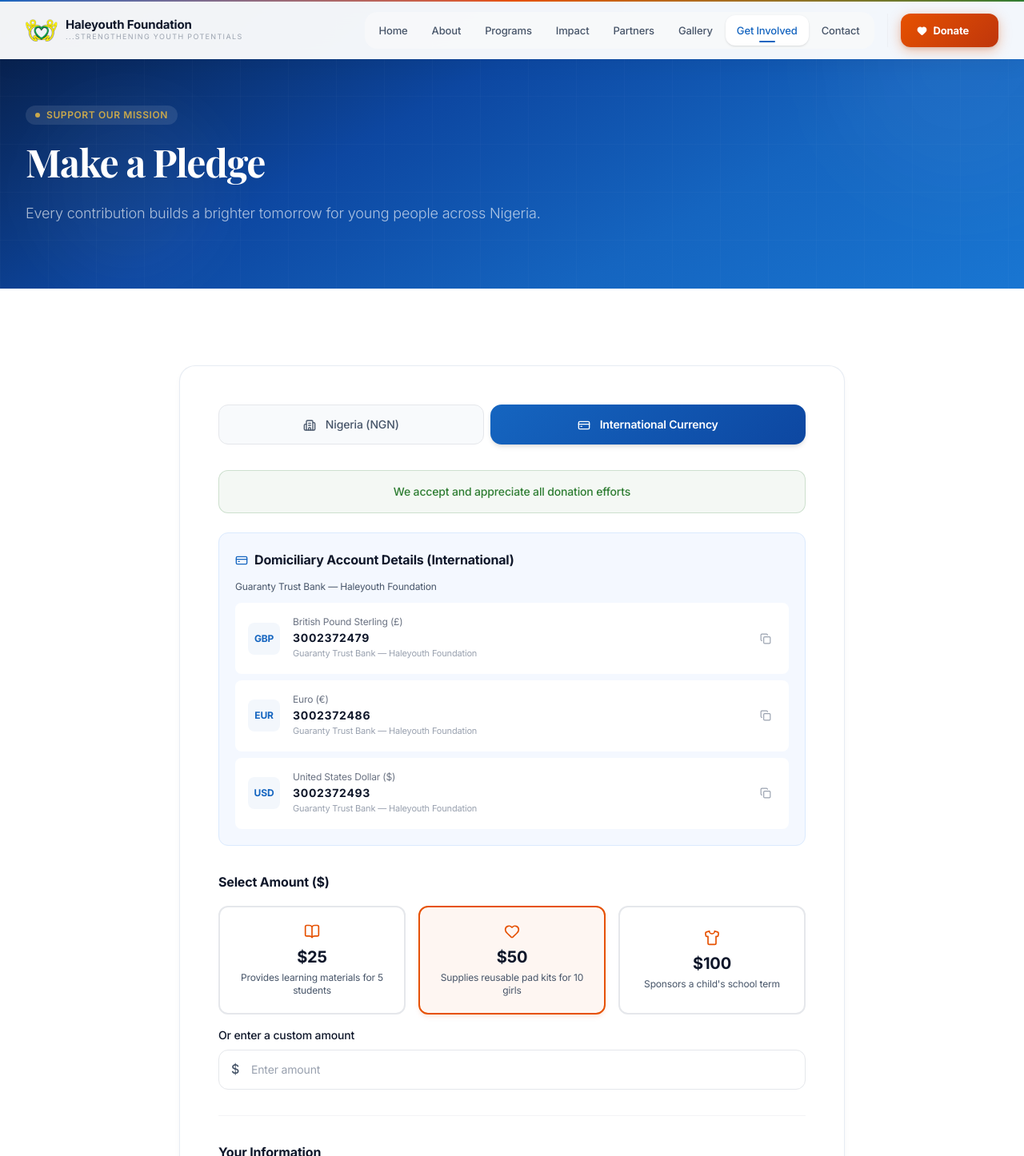
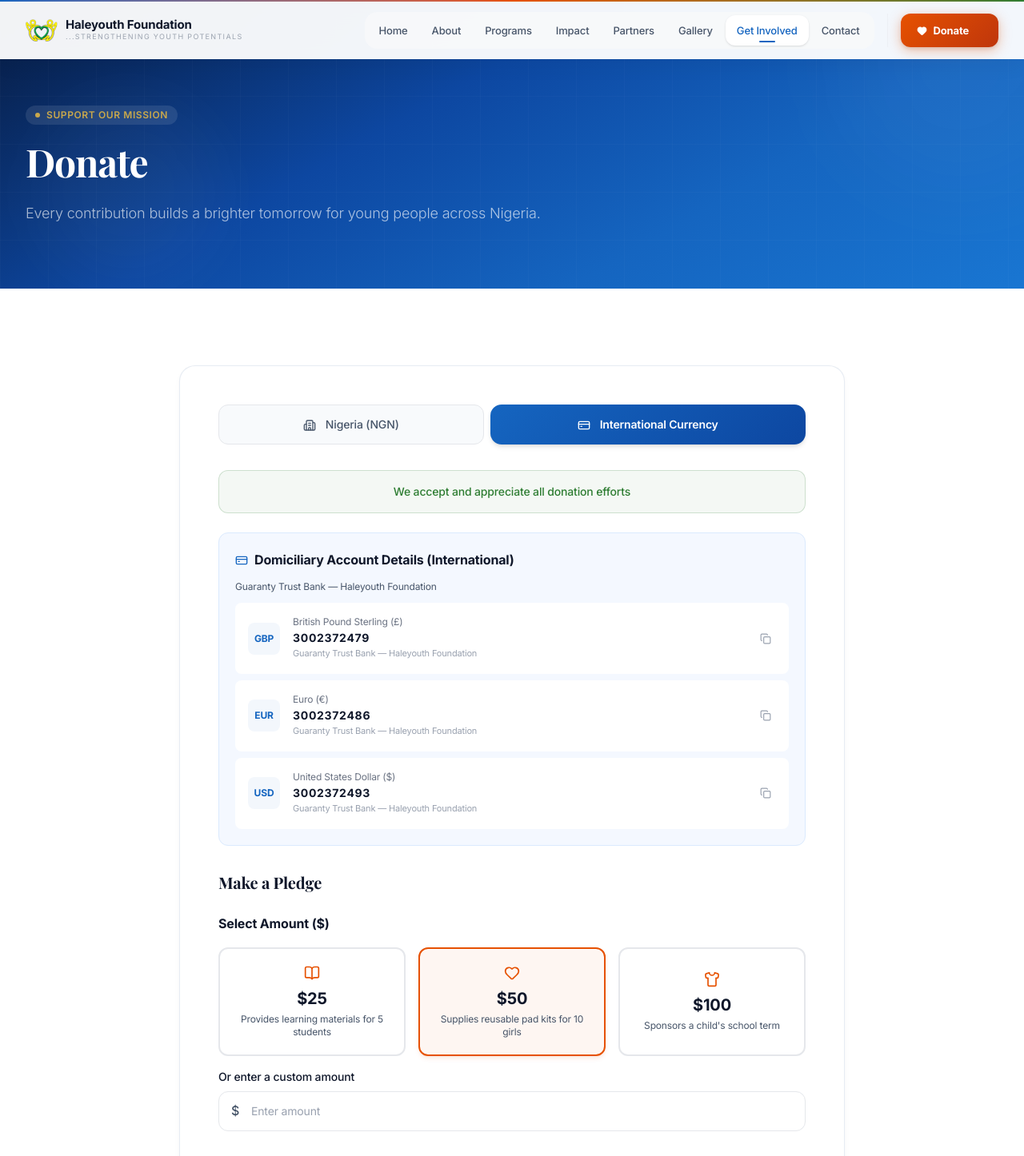
Before and after one commit to haleyouth/haleyouthfoundation, a Next.js app: page /get-involved/donate in a window 1280 px wide. Shown: the top 1446 px of the page at 80% size. Built offline with nearby package versions, Linux system fonts and the light colour scheme; a web font is replaced by a local one.

Commit message:
fix: Page title is Donate, form section title is Make a Pledge

```diff
--- a/src/app/get-involved/donate/page.tsx
+++ b/src/app/get-involved/donate/page.tsx
@@ -125,7 +125,7 @@ export default function DonatePage() {
 
   return (
     <>
-      <PageHeader title="Make a Pledge" subtitle="Every contribution builds a brighter tomorrow for young people across Nigeria." badge="Support Our Mission" />
+      <PageHeader title="Donate" subtitle="Every contribution builds a brighter tomorrow for young people across Nigeria." badge="Support Our Mission" />
 
       <section className="py-16 sm:py-24 bg-bg-primary">
         <div className="max-w-4xl mx-auto px-4 sm:px-6 lg:px-8">
@@ -201,6 +201,7 @@ export default function DonatePage() {
             )}
 
             {/* Amount selection */}
+            <h2 className="text-xl font-bold text-text-primary mb-6" style={{ fontFamily: "var(--font-playfair)" }}>Make a Pledge</h2>
             <h3 className="font-bold text-text-primary mb-4">Select Amount ({symbol})</h3>
             <div className="grid grid-cols-3 gap-3 sm:gap-4 mb-4">
               {amounts.map((a) => (
```
